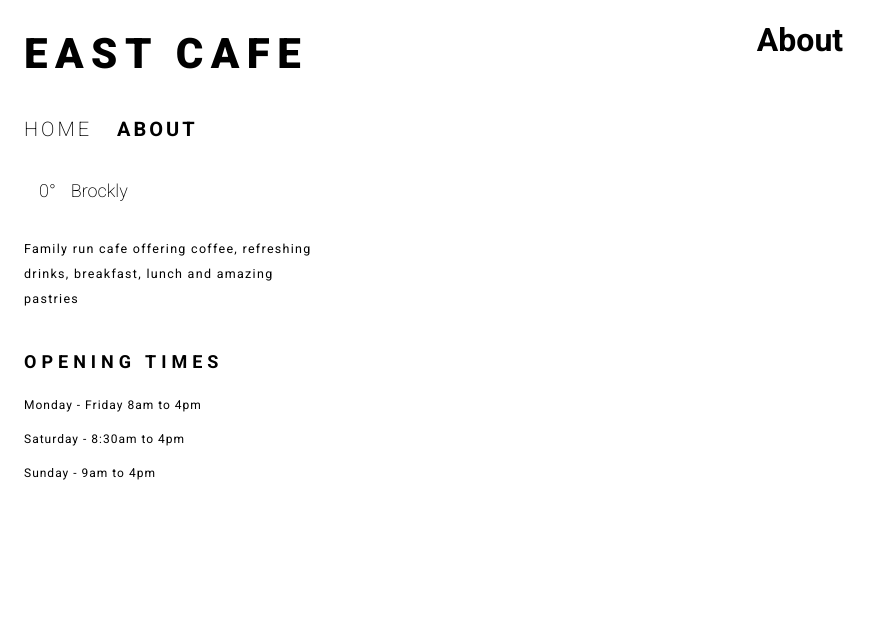
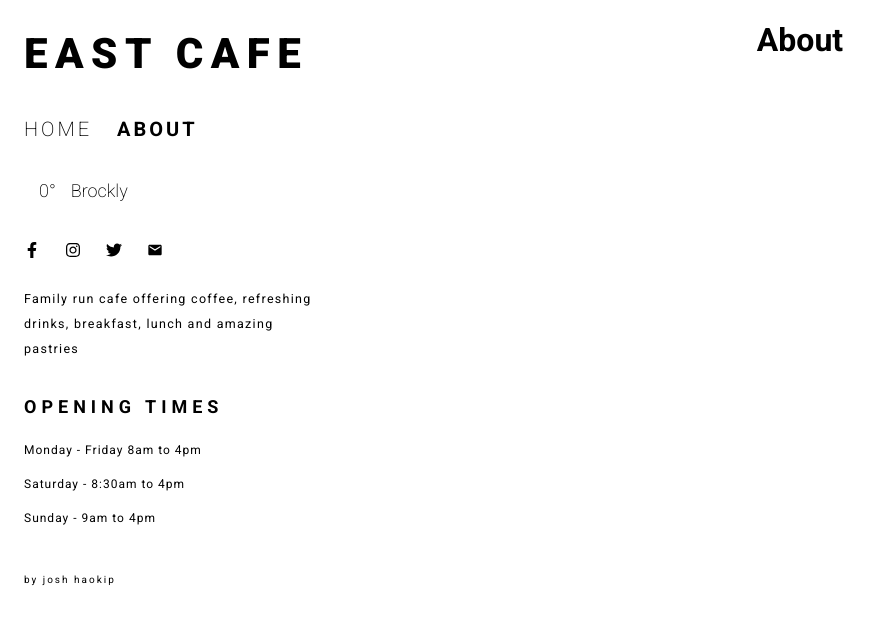
Before and after one commit to JoshHaokip/freds, a React (Create React App) app: page /about in a window 1280 px wide. Shown: the top 624 px of the page, without its empty margins (0-882 px from the left). Built offline with nearby package versions, Linux system fonts and the light colour scheme; no server answers; a web font is replaced by a local one.

Commit message:
Added social media and signature

```diff
--- a/package.json
+++ b/package.json
@@ -9,6 +9,7 @@
     "axios": "^0.21.1",
     "react": "^17.0.2",
     "react-dom": "^17.0.2",
+    "react-icons": "^4.2.0",
     "react-router-dom": "^5.2.0",
     "react-scripts": "4.0.3",
     "styled-components": "^5.2.3",
--- a/src/components/LeftContainer/LeftContainer-styles.js
+++ b/src/components/LeftContainer/LeftContainer-styles.js
@@ -34,7 +34,7 @@ export const SectionWrapper = styled.div`
 `
 
 export const Text = styled.p`
-    margin-top: 20px;
+    margin-top: 25px;
     font-size: 12.5px;
     font-weight: 400;
     letter-spacing: 1.3px;
@@ -45,7 +45,7 @@ export const Text = styled.p`
 
 export const OpeningTime = styled.div`
 
-    margin-top: 40px;
+    margin-top: 35px;
 
     h3 {
         font-size: 18px;
@@ -69,7 +69,12 @@ export const OpeningTime = styled.div`
         margin-bottom: 20px;
     }
 
+`
 
+export const Signature = styled.p`
 
+    margin-top: 30px;
+    font-size: 10px;
+    letter-spacing: 2px;
 
 `
--- a/src/components/LeftContainer/LeftContainer.js
+++ b/src/components/LeftContainer/LeftContainer.js
@@ -1,7 +1,8 @@
 import React from 'react';
 import { Navbar } from '../Navbar/Navbar';
+import { Social } from '../Social/Social';
 import { Weather } from '../Weather/Weather';
-import { ContainerWrapper, SectionWrapper, Text, OpeningTime } from './LeftContainer-styles';
+import { ContainerWrapper, SectionWrapper, Text, OpeningTime, Signature } from './LeftContainer-styles';
 
 export const LeftContainer = () => {
 
@@ -18,6 +19,8 @@ export const LeftContainer = () => {
 
                 <Weather />
 
+                <Social />
+
                 <Text>Family run cafe offering coffee, refreshing drinks, breakfast, lunch and amazing pastries</Text>
 
                 <OpeningTime>
@@ -31,6 +34,8 @@ export const LeftContainer = () => {
 
                 </OpeningTime>
 
+                <Signature>by josh haokip</Signature>
+
             </SectionWrapper>
 
         </ContainerWrapper>
--- /dev/null
+++ b/src/components/Social/Social-styles.js
@@ -0,0 +1,21 @@
+import styled from 'styled-components'
+
+export const Icons = styled.div`
+
+    margin-top: 25px;
+
+    ul {
+        display: flex;
+        justify-content: flex-start;
+        padding: 0px;
+
+    }
+
+    ul li {
+
+        list-style: none;
+        margin-right: 25px;
+
+    }
+
+`
--- /dev/null
+++ b/src/components/Social/Social.js
@@ -0,0 +1,21 @@
+import React from 'react';
+import {FaFacebookF, FaInstagram, FaTwitter} from 'react-icons/fa';
+import {MdEmail} from 'react-icons/md';
+import {Icons} from './Social-styles'
+
+export const Social = () => {
+    return (
+        <Icons>
+
+            <ul>
+
+                <li> <FaFacebookF /> </li>
+                <li> <FaInstagram /> </li>
+                <li> <FaTwitter /> </li>
+                <li> <MdEmail /> </li>
+
+            </ul>
+
+        </Icons>
+    )
+}
--- a/src/components/index.js
+++ b/src/components/index.js
@@ -3,3 +3,4 @@ export * from './HomeContainer/HomeContainer'
 export * from './Navbar/Navbar'
 export * from './AboutContainer/AboutContainer'
 export * from './Weather/Weather'
+export * from './Social/Social'
```
Also changed, not shown: 1 other file (tests, documents, lock files or other folders).
